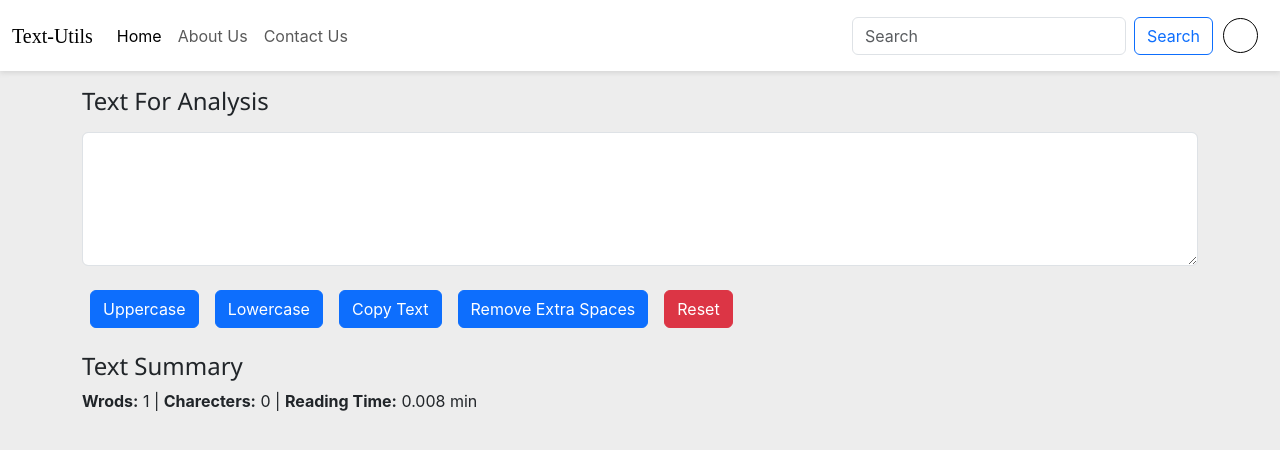
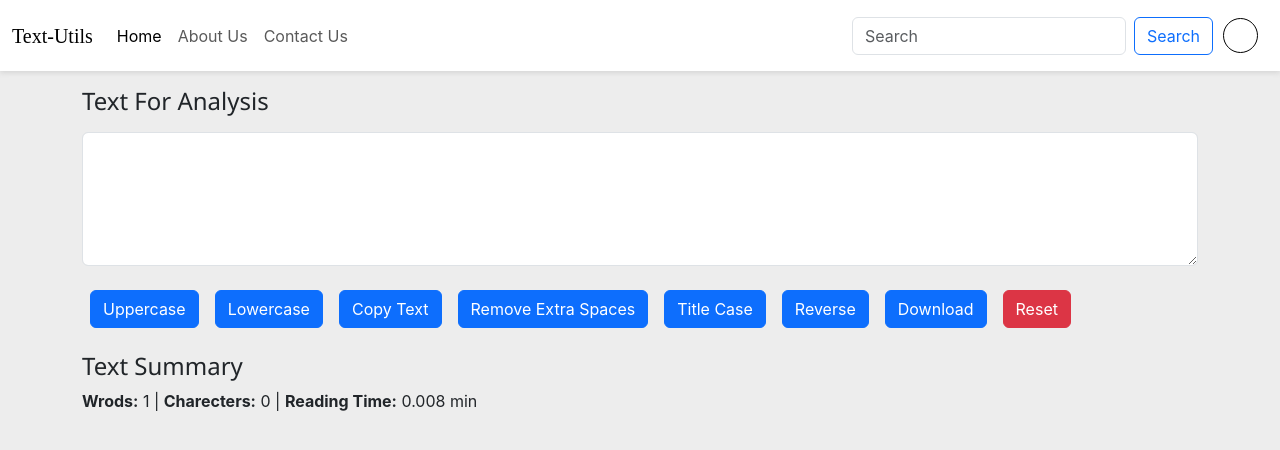
Before and after one commit to Shubham56-droid/Text-Utils-Web-App, a React (Create React App) app: page / in a window 1280 px wide. Shown: the top 450 px of the page. Built offline with nearby package versions, Linux system fonts and the light colour scheme.

Commit message:
Added new text utility features for issue #1

```diff
--- a/src/components/TextForm.js
+++ b/src/components/TextForm.js
@@ -17,6 +17,23 @@ export default function TextForm(props) {
     let newText = text.split(/[ ]+/);
     setText(newText.join(" "));
   }
+  const handleTitleCase = () => {
+    let newText = text
+      .toLowerCase()
+      .split(" ")
+      .map((word) => word.charAt(0).toUpperCase() + word.slice(1))
+      .join(" ");
+    setText(newText);
+  };
+
+  const handleReverseText = () => setText(text.split("").reverse().join(""));
+   const handleDownload = () => {
+    const element = document.createElement("a");
+    const file = new Blob([text], { type: "text/plain" });
+    element.href = URL.createObjectURL(file);
+    element.download = "text.txt";
+    element.click();
+  };
 
   return (
     <>
@@ -35,6 +52,9 @@ export default function TextForm(props) {
       <button className="btn btn-primary m-2" onClick={handleLowercase}>Lowercase</button>
       <button className="btn btn-primary m-2" onClick={handleCopy}>Copy Text</button>
       <button className="btn btn-primary m-2" onClick={handleExtraSpaces}>Remove Extra Spaces</button>
+      <button className="btn btn-primary m-2" onClick={handleTitleCase}>Title Case</button>
+      <button className="btn btn-primary m-2" onClick={handleReverseText}>Reverse</button>
+      <button className="btn btn-primary m-2" onClick={handleDownload}>Download</button>
       <button className="btn btn-danger m-2" onClick={handleReset}>Reset</button>
     </div>
 
```
